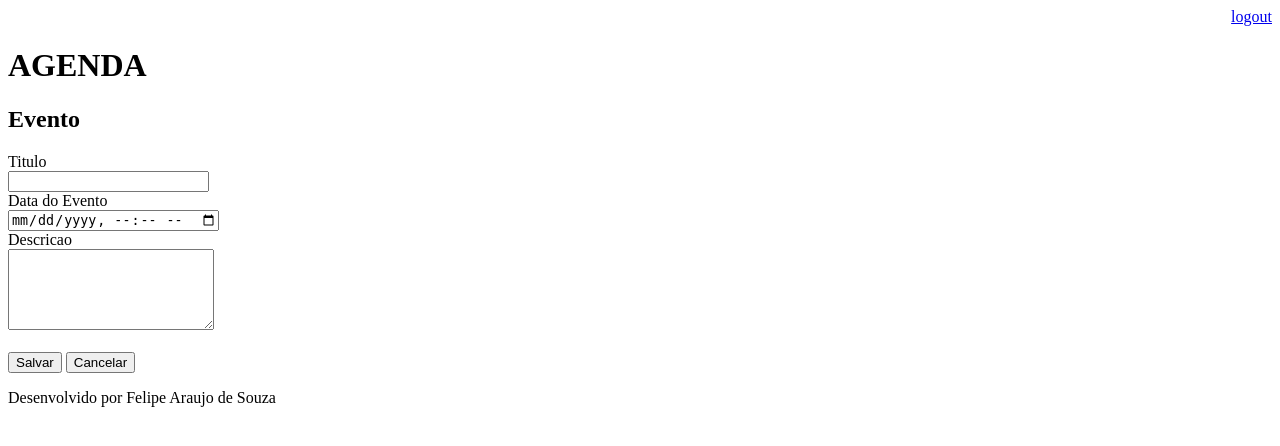
After one commit to Erozinho/Agenda, a Django app: template templates/evento.html in a window 1280 px wide. The commit adds this page. Shown: the top 446 px of the page. Run offline with Django 3.2, Linux system fonts and the light colour scheme; the template is opened without the code that fills it, so the values that code supplies are empty.

Commit message:
Add files via upload
Adicionado botão de criar eventos na agenda

```diff
--- a/Agenda/urls.py
+++ b/Agenda/urls.py
@@ -21,6 +21,8 @@ from django.views.generic import RedirectView
 urlpatterns = [
     path('admin/', admin.site.urls),
     path("agenda/", views.lista_eventos),
+    path("agenda/evento/", views.evento),
+    path("agenda/evento/submit", views.submit_evento),
     path("", RedirectView.as_view(url='/agenda/')),
     path("login/", views.login_user),
     path("login/submit", views.submit_login),
--- a/templates/agendas.html
+++ b/templates/agendas.html
@@ -2,7 +2,9 @@
 
 {% block content %}
     <h2>Agendamentos</h2>
-
+    <a href="evento/">
+        <button type="button">Novo Evento</button>
+    </a>
     <ul style="font-size: 20px">
     {% for evento in eventos %}
         <li>{{evento.titulo}} - {{evento.get_data_evento}}</li>
--- /dev/null
+++ b/templates/evento.html
@@ -0,0 +1,25 @@
+{% extends "model-page.html" %}
+
+{% block content %}
+
+<h2>Evento</h2>
+
+<form action="submit" method="POST">{% csrf_token %}
+    <label>Titulo</label>
+    <br>
+    <input type="text" name="titulo" size="22">
+    <br>
+    <label>Data do Evento</label>
+    <br>
+    <input type="datetime-local" name="data_evento">
+    <br>
+    <label>Descricao</label>
+    <br>
+    <textarea name="descricao" rows="5" cols="23"></textarea>
+    <br><br>
+    <button type="submit">Salvar</button>
+    <a href="/">
+        <button type="button">Cancelar</button>
+    </a>
+</form>
+{% endblock %}
```
Also changed, not shown: core/views.py (+17 -0 lines), db.sqlite3.
